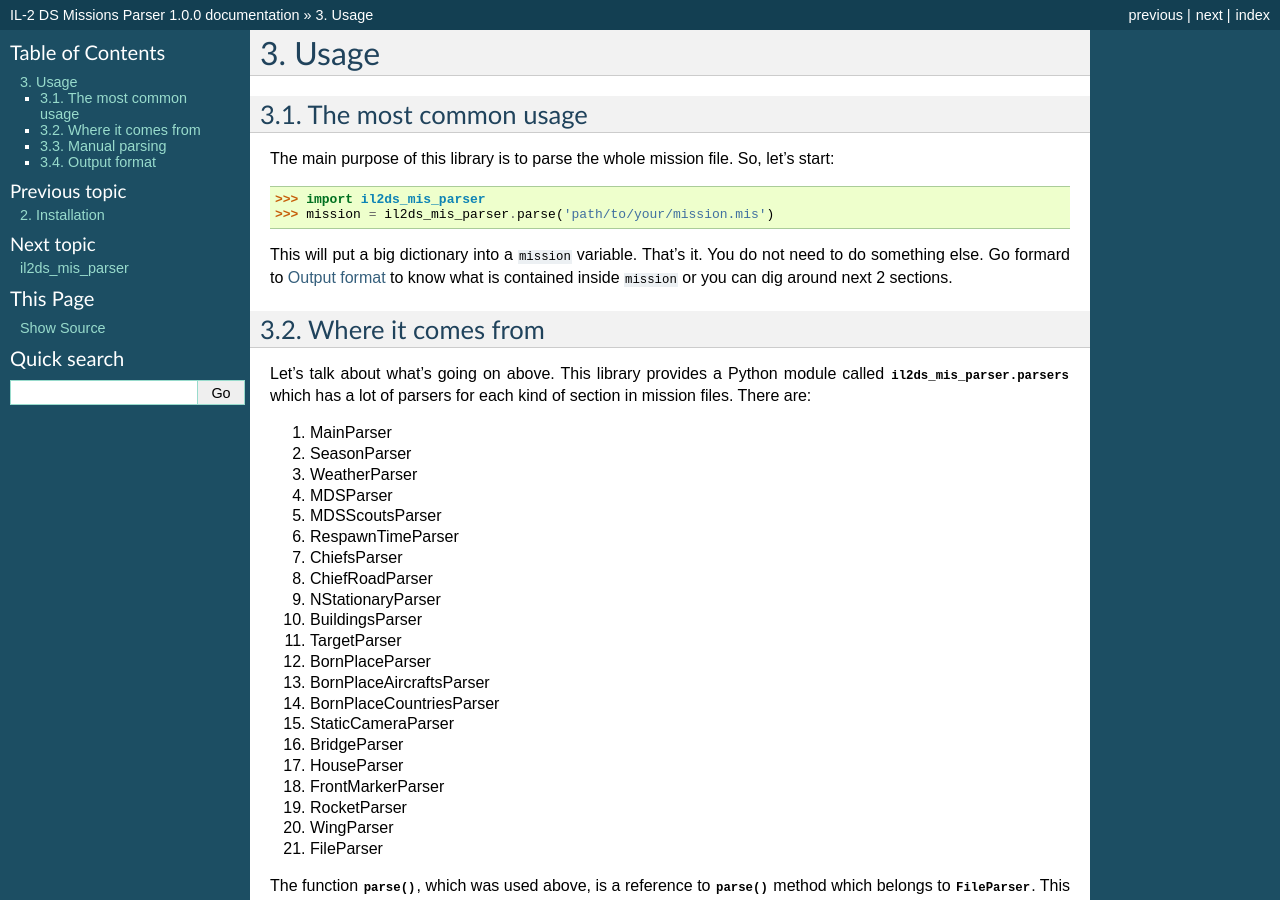
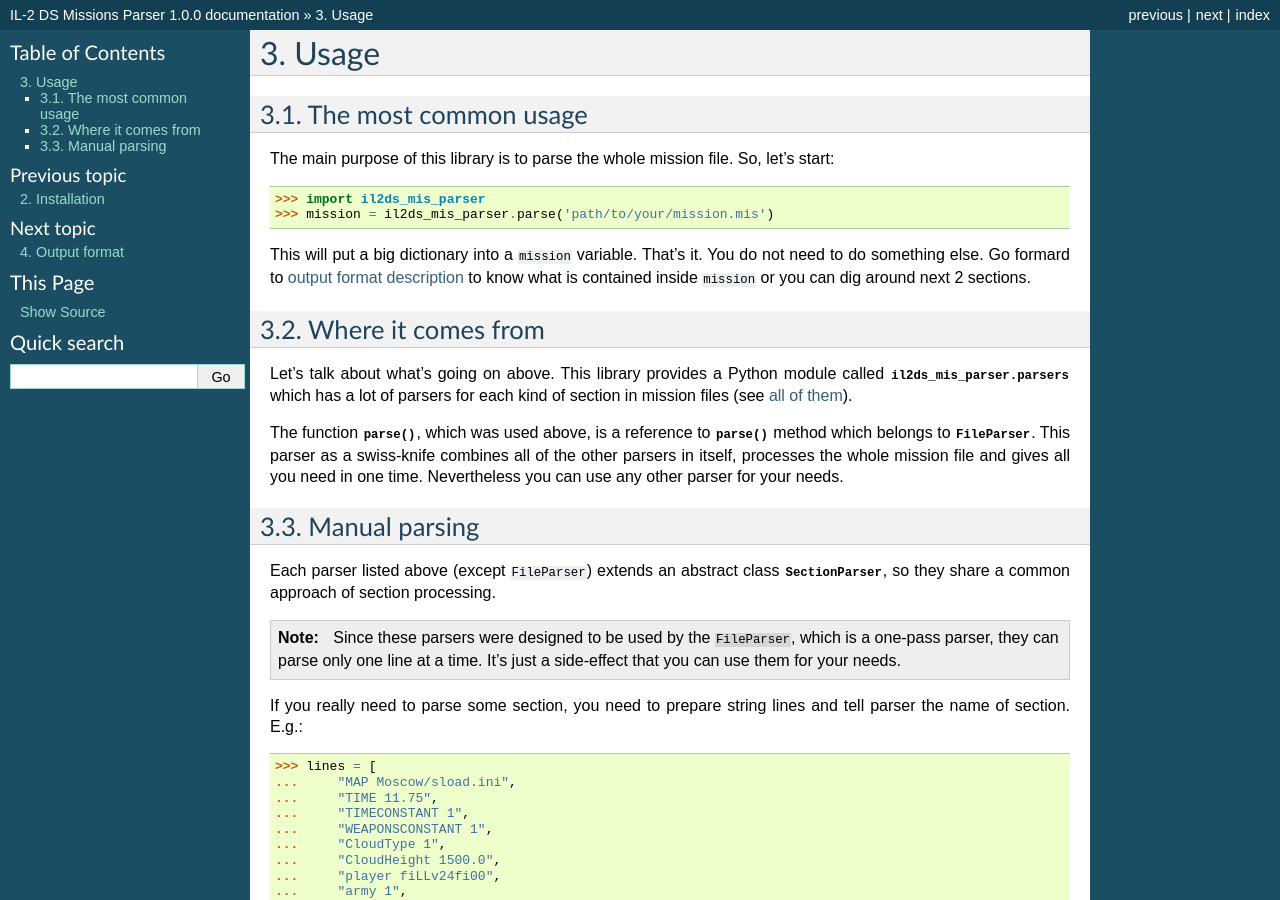
Before and after one commit to IL2HorusTeam/il2fb-mission-parser, a Sphinx documentation site: the page built from docs/usage.rst, in a window 1280 px wide and 900 px high. Built offline with Sphinx 7.4.7, drawn with Linux system fonts in a browser that asks for light colours.

Commit message:
Update docs.

```diff
--- a/README.rst
+++ b/README.rst
@@ -6,7 +6,10 @@ IL-2 DS Missions Parser
 Parse IL-2 DS mission file and produce detailed information about
 mission.
 
-For more information `read the docs <http://il-2-ds-missions-parser.readthedocs.org/en/latest/index.html>`_.
+Please, `read the docs <http://il-2-ds-missions-parser.readthedocs.org/en/latest/index.html>`_
+to get full information about this project.
+
+You can dig around `Wiki pages <https://github.com/IL2HorusTeam/il2ds-mis-parser/wiki>`_ also.
 
 .. |Build Status| image:: https://travis-ci.org/IL2HorusTeam/il2ds-mis-parser.svg?branch=master
    :target: https://travis-ci.org/IL2HorusTeam/il2ds-mis-parser
--- a/docs/index.rst
+++ b/docs/index.rst
@@ -9,12 +9,13 @@ IL-2 DS Missions Parser's documentation
 Contents:
 
 .. toctree::
-   :maxdepth: 2
+   :maxdepth: 3
    :numbered:
 
    introduction
    installation
    usage
+   output_format
 
 
 Modules:
--- /dev/null
+++ b/docs/parsers/file_parser.rst
@@ -0,0 +1,4 @@
+File Parser
+===========
+
+TBD
--- a/docs/usage.rst
+++ b/docs/usage.rst
@@ -11,37 +11,16 @@ start::
     >>> mission = il2ds_mis_parser.parse('path/to/your/mission.mis')
 
 This will put a big dictionary into a ``mission`` variable. That's it. You do
-not need to do something else. Go formard to :ref:`output-format` to know what
-is contained inside ``mission`` or you can dig around next 2 sections.
+not need to do something else. Go formard to
+:doc:`output format description <parsers/file_parser>` to know what is
+contained inside ``mission`` or you can dig around next 2 sections.
 
 Where it comes from
 ^^^^^^^^^^^^^^^^^^^
 
 Let's talk about what's going on above. This library provides a Python module
 called :mod:`il2ds_mis_parser.parsers` which has a lot of parsers for each kind
-of section in mission files. There are:
-
-#. MainParser
-#. SeasonParser
-#. WeatherParser
-#. MDSParser
-#. MDSScoutsParser
-#. RespawnTimeParser
-#. ChiefsParser
-#. ChiefRoadParser
-#. NStationaryParser
-#. BuildingsParser
-#. TargetParser
-#. BornPlaceParser
-#. BornPlaceAircraftsParser
-#. BornPlaceCountriesParser
-#. StaticCameraParser
-#. BridgeParser
-#. HouseParser
-#. FrontMarkerParser
-#. RocketParser
-#. WingParser
-#. FileParser
+of section in mission files (see :doc:`all of them <output_format>`).
 
 The function :func:`~il2ds_mis_parser.parse`, which was used above, is a
 reference to :meth:`~il2ds_mis_parser.parsers.FileParser.parse` method which
```
Also changed, not shown: other parts of docs/usage.rst (+0 -5 lines), docs/output_format.rst (added, +21 -0 lines), docs/parsers/main_parser.rst (added, +131 -0 lines), 3 other files.
